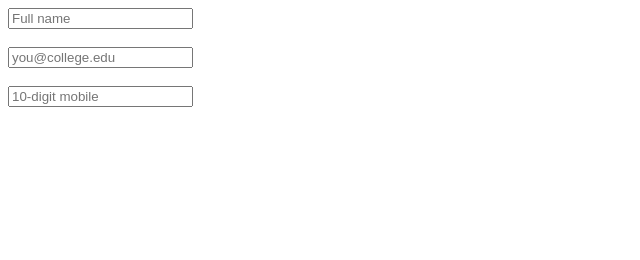
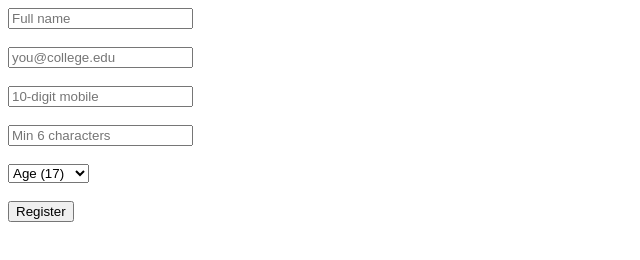
Before and after one commit to sachin08kumar/WDW_0358, a plain HTML site: page Assignments/Assignment-17.html in a window 1280 px wide. Shown: the whole page, without its empty margins (0-640 px from the left). Drawn offline with Linux system fonts and the light colour scheme.

Commit message:
Completed - 17

```diff
--- a/Assignments/Assignment-17.html
+++ b/Assignments/Assignment-17.html
@@ -15,3 +15,20 @@
 
       <input type="tel" id="number" name="number" placeholder="10-digit mobile" required>
       <br><br>
+  <input type="text" id="password" name="password" placeholder="Min 6 characters" required>
+      <br><br>
+
+      <select>
+            <option value="" disabled selected>Age (17)</option>
+            <option value="17">17</option>
+            <option value="18">18</option>
+            <option value="19">19</option>
+            <option value="20">20+ years</option>
+      </select>
+      <br><br>
+
+      <button type="submit">Register</button>
+
+    </form>
+</body>
+</html>
```
